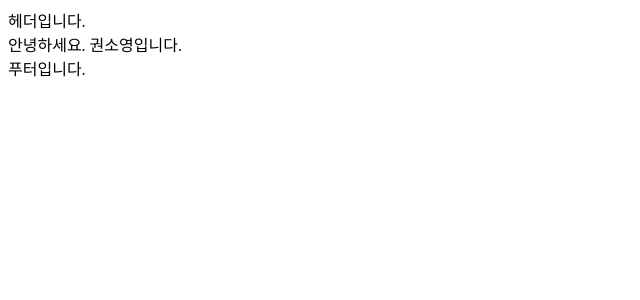
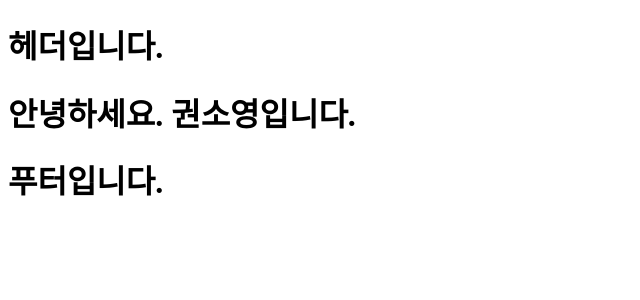
Before and after one commit to ddo0ii/codingstar, a React (Create React App) app: page / in a window 1280 px wide. Shown: the top 300 px of the page, without its empty margins (0-640 px from the left). Built offline with nearby package versions, Linux system fonts and the light colour scheme.

Commit message:
클래스형 컴포넌트 생성

```diff
--- a/src/component/Footer.js
+++ b/src/component/Footer.js
@@ -1,7 +1,15 @@
-import React from "react";
+import React, { Component } from "react";
 
-function Footer(props) {
-  return <div>푸터입니다.</div>;
+class Footer extends Component {
+  render() {
+    return (
+      <div>
+        <footer>
+          <h1>푸터입니다.</h1>
+        </footer>
+      </div>
+    );
+  }
 }
 
 export default Footer;
--- a/src/component/Header.js
+++ b/src/component/Header.js
@@ -1,7 +1,14 @@
-import React from "react";
+import React, { Component } from "react";
 
-function Header(props) {
-  return <div>헤더입니다.</div>;
+class Header extends Component {
+  render() {
+    return (
+      <div>
+        <header>
+          <h1>헤더입니다.</h1>
+        </header>
+      </div>
+    );
+  }
 }
-
 export default Header;
--- a/src/component/Main.js
+++ b/src/component/Main.js
@@ -1,7 +1,15 @@
-import React from "react";
+import React, { Component } from "react";
 
-function Main(props) {
-  return <div>안녕하세요. 권소영입니다.</div>;
+class Main extends Component {
+  render() {
+    return (
+      <div>
+        <main>
+          <h1>안녕하세요. 권소영입니다.</h1>
+        </main>
+      </div>
+    );
+  }
 }
 
 export default Main;
```
